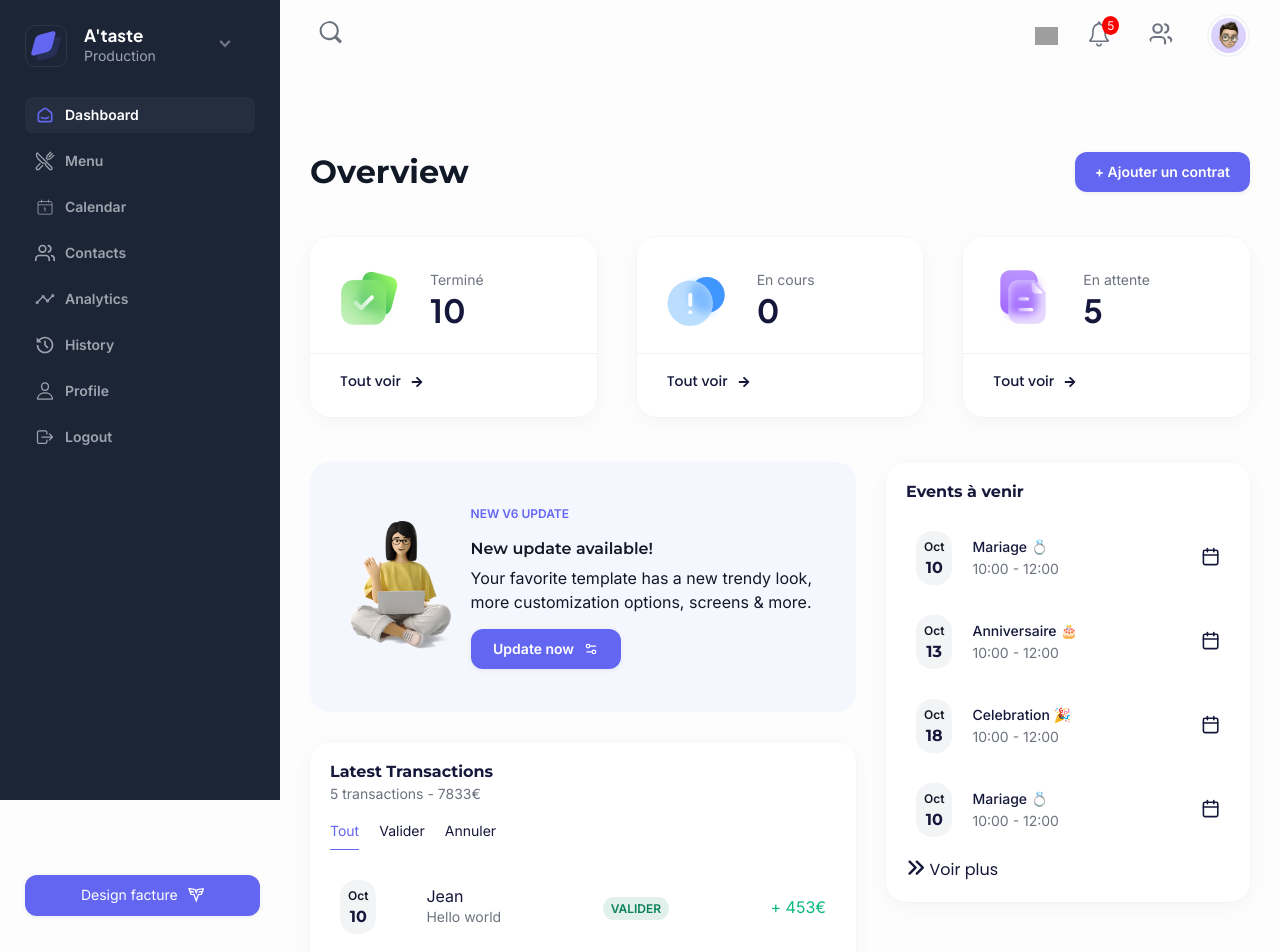
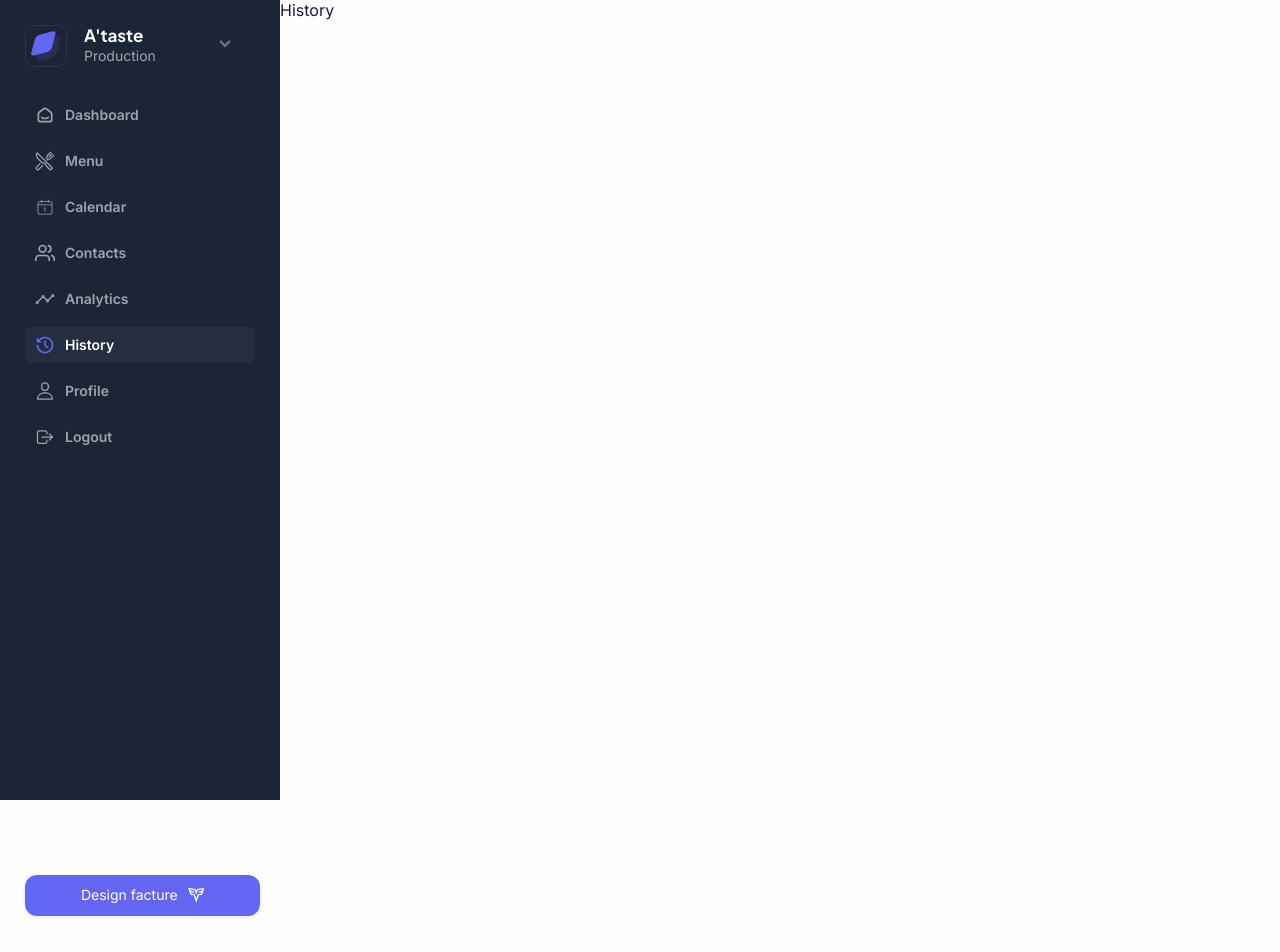
Before and after one commit to Biantuadi/dashboard, a React (Vite) app: page /dashboard/history in a window 1280 px wide. Before the commit this address led to /dashboard. Shown: the top 952 px of the page. After the commit the page ends 800 px from the top, so only its background shows below. Built offline with nearby package versions, Linux system fonts and the light colour scheme; grey boxes are pictures that could not be loaded.

Commit message:
✅ ♻️ Ajouter les écrans d'historique et de profil*** ***Supprimer les commentaires et les importations inutilisées*** ***Mettre à jour les liens de navigation dans la barre de navigation*** ***Mettre à jour le routage dans App.tsx*** ***Traduction en français

```diff
--- a/src/App.tsx
+++ b/src/App.tsx
@@ -1,3 +1,4 @@
+// App.tsx
 import {
   BrowserRouter as Router,
   Routes,
@@ -5,30 +6,22 @@ import {
   Navigate,
 } from "react-router-dom";
 
-// import Welcome from "./pages/welcome/Welcome";
 import Dashboard from "./pages/dashboard/Dashboard";
 import Login from "./pages/auth/login/Login";
-// import { isAuthenticated } from "./utils/authUtils";
+import Profile from "./pages/dashboard/screens/profile/Profile";
+import Hoverview from "./pages/dashboard/hover_view/Hoverview";
+import History from "./pages/dashboard/screens/history/History";
 
 const App = () => {
-  // const isAuthenticatedUser = isAuthenticated();
-
   return (
     <Router>
       <Routes>
-        {/* {isAuthenticatedUser ? (
-          <>
-            <Route path="/events" element={<Dashboard />} />
-            <Route path="*" element={<Navigate replace to="/events" />} />
-          </>
-        ) : (
-          <>
-            <Route path="/login" element={<Login />} />
-            <Route path="*" element={<Navigate replace to="/" />} />
-          </>
-        )} */}
         <Route path="/login" element={<Login />} />
-        <Route path="/dashboard" element={<Dashboard />} />
+        <Route path="/dashboard" element={<Dashboard />}>
+          <Route index element={<Hoverview />} />
+          <Route path="profile" element={<Profile />} />
+          <Route path="history" element={<History />} />
+        </Route>
         <Route path="*" element={<Navigate replace to="/dashboard" />} />
       </Routes>
     </Router>
--- a/src/components/navbar/LinkNavigation.tsx
+++ b/src/components/navbar/LinkNavigation.tsx
@@ -1,16 +1,18 @@
-import { Link } from 'react-router-dom';
+import { NavLink } from 'react-router-dom';
 
 interface LinkNavigationProps {
     to: string;
     label: string;
     icon: React.ReactNode;
+    end?: boolean;
 }
 
-export default function LinkNavigation({ to, label, icon }: LinkNavigationProps) {
+export default function LinkNavigation({ to, label, icon, end }: LinkNavigationProps) {
   return (
-    <Link className={`nav_item ${location.pathname === to ? 'active' : ''}`} to={to}>
+    // @ts-ignore
+    <NavLink className={({ isActive }) => isActive? "nav_item active": 'nav_item'} to={to} end={end}>
       {icon}
       <span className="text">{label}</span>
-    </Link>
+    </NavLink>
   )
 }
--- a/src/components/navbar/Navmenu.tsx
+++ b/src/components/navbar/Navmenu.tsx
@@ -20,34 +20,35 @@ export default function Navmenu() {
           to="/dashboard"
           label="Dashboard"
           icon={<TbSmartHome />}
+          end
         />
         <LinkNavigation
-          to="/menu"
+          to="./menu"
           label="Menu"
           icon={<IoRestaurantOutline />}
         />
         <LinkNavigation
-          to="/calendar"
+          to="./calendar"
           label="Calendar"
           icon={<CiCalendarDate />}
         />
         <LinkNavigation
-          to="/contacts"
+          to="./contacts"
           label="Contacts"
           icon={<FiUsers /> }
         />
         <LinkNavigation
-          to="/analytics"
+          to="./analytics"
           label="Analytics"
           icon={<IoAnalyticsOutline />}
         />
         <LinkNavigation
-          to="/history"
+          to="./history"
           label="History"
           icon={<RiHistoryFill />}
         />
         <LinkNavigation
-          to="/profile"
+          to="/dashboard/profile"
           label="Profile"
           icon={<IoPersonOutline />}
         />
@@ -87,8 +88,6 @@ const NavmenuStyled = styled.div`
 
     svg {
       font-size: 1.25rem;
-      /* border-radius: 50%; */
-      /* color: #6366F1; */
       color: #9da4ae;
     }
 
@@ -100,7 +99,6 @@ const NavmenuStyled = styled.div`
       font-weight: 600;
       line-height: 24px;
       white-space: nowrap;
-      /* color: #ffffff; */
       color: #9da4ae;
     }
 
@@ -122,7 +120,6 @@ const NavmenuStyled = styled.div`
   }
 
   button {
-    /* padding: 8px 0; */
     font-weight: normal;
     margin-top: 30em;
 
--- a/src/pages/dashboard/Dashboard.tsx
+++ b/src/pages/dashboard/Dashboard.tsx
@@ -1,6 +1,7 @@
 import styled from "styled-components";
 import Navmenu from "../../components/navbar/Navmenu";
-import Hoverview from "./screens/hover_view/Hoverview";
+// import Hoverview from "./screens/hover_view/Hoverview";
+import { Outlet } from "react-router-dom";
 
 export default function Dashboard() {
   return (
@@ -10,7 +11,8 @@ export default function Dashboard() {
       </div>
 
       <div className="container_home-section">
-        <Hoverview />
+        {/* <Hoverview /> */}
+        <Outlet />
       </div>
     </DashboardStyled>
   );
--- a/src/pages/dashboard/screens/hover_view/cards_grid/EventsUpcomming_3.tsx
+++ b/src/pages/dashboard/hover_view/cards_grid/EventsUpcomming_3.tsx
@@ -89,8 +89,8 @@ export default function EventsUpcomming() {
       <div className="container_events">
         {events
           .slice(0, showAllevents ? events.length : 4)
-          .map((event) => (
-            <div key={event.id} className="event">
+          .map((event, key) => (
+            <div key={key} className="event">
               <div className="data_name_container">
                 <div className="date_affiche">
                   <span className="month">
--- a/src/pages/dashboard/screens/hover_view/cards_grid/JobTransactions_2.tsx
+++ b/src/pages/dashboard/hover_view/cards_grid/JobTransactions_2.tsx
@@ -119,8 +119,8 @@ export default function JobTransactions() {
       <div className="container_transactions">
         {transactions
           .slice(0, showAllTransactions ? transactions.length : 4)
-          .map((transaction) => (
-            <div key={transaction.id} className="transaction">
+          .map((transaction, key) => (
+            <div key={key} className="transaction">
               <div className="data_name_container">
                 <div className="date_affiche">
                   <span className="month">
--- a/src/pages/dashboard/screens/hover_view/cards_grid/UpdateSettings_1.tsx
+++ b/src/pages/dashboard/hover_view/cards_grid/UpdateSettings_1.tsx
@@ -1,6 +1,6 @@
 import styled from "styled-components";
-import Person from "../../../../../assets/others/person-standing.png";
-import Button from "../../../../../components/Button";
+import Person from "../../../../assets/others/person-standing.png";
+import Button from "../../../../components/Button";
 import { LuSettings2 } from "react-icons/lu";
 
 export default function UpdateSettings() {
--- /dev/null
+++ b/src/pages/dashboard/screens/history/History.tsx
@@ -0,0 +1,7 @@
+import React from 'react'
+
+export default function History() {
+  return (
+    <div>History</div>
+  )
+}
--- /dev/null
+++ b/src/pages/dashboard/screens/profile/Profile.tsx
@@ -0,0 +1,7 @@
+import React from 'react'
+
+export default function Profile() {
+  return (
+    <div>Lorem ipsum dolor sit amet consectetur adipisicing elit. Laborum repellat recusandae, assumenda explicabo libero pariatur nam nobis cupiditate vel voluptas. Maxime, temporibus dolorem! Ut, aperiam. Explicabo quia doloribus vel tempore quos fuga placeat, autem harum ex quasi. Officiis, dicta obcaecati rem soluta, voluptate reiciendis iste aspernatur sequi in voluptatum neque pariatur omnis nam sunt consectetur inventore velit dolores minus laborum.</div>
+  )
+}
```
Also changed, not shown: src/pages/dashboard/hover_view/Hoverview.tsx (renamed from src/pages/dashboard/screens/hover_view/Hoverview.tsx, +5 -5 lines), src/pages/dashboard/hover_view/TaskCard.tsx (renamed from src/pages/dashboard/screens/hover_view/TaskCard.tsx).
